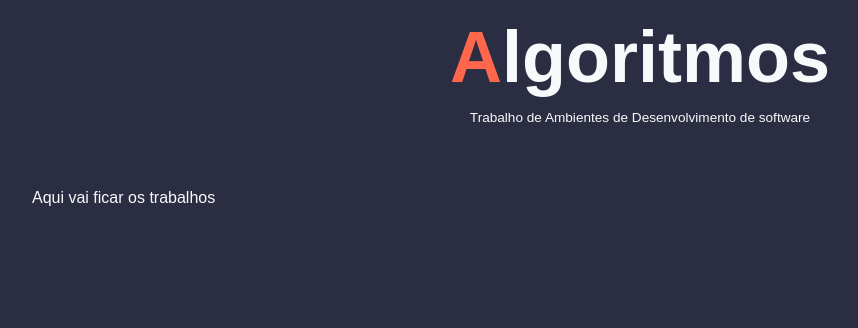
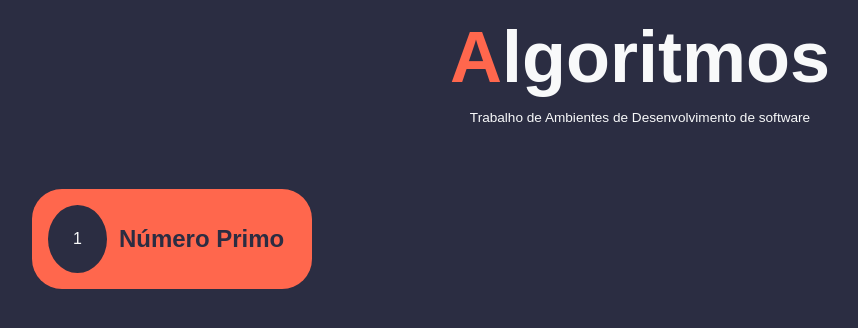
Before and after one commit to joaopedroalb/algorithms-unifor, a Next.js app: page / in a window 1280 px wide. Shown: the top 328 px of the page, without its empty margins (0-858 px from the left). Built offline with nearby package versions, Linux system fonts and the light colour scheme; a web font is replaced by a local one.

Commit message:
feat: create card component

```diff
--- /dev/null
+++ b/src/components/Card/index.js
@@ -0,0 +1,18 @@
+import Link from 'next/link'
+import React from 'react'
+import {CardMain,Title,Circle} from './styles'
+
+export default function Card(props) {
+  return (
+    <Link href={props.path} passHref>
+      <CardMain>
+          <Circle>
+              {props.number}
+          </Circle>
+          <Title>
+              {props.name}
+          </Title>
+      </CardMain>
+    </Link>
+  )
+}
--- /dev/null
+++ b/src/components/Card/styles.js
@@ -0,0 +1,31 @@
+import styled from "styled-components";
+
+export const CardMain = styled.div`
+    width: 280px;
+    background: var(--orange);
+    display: flex;
+    align-items: center;
+    justify-content: flex-start;
+    padding: 1rem;
+    gap: .75rem;
+    border-radius: 30px;
+    cursor: pointer;
+
+    overflow-y: hidden;
+    text-overflow: ellipsis;
+`
+
+export const Circle = styled.div`
+    padding: 25px;
+    border-radius: 50%;
+    background: var(--dark-blue);
+    display: flex;
+    align-items: center;
+    justify-content: center;
+`
+
+export const Title = styled.h1`
+    color: var(--dark-blue);
+    font-size: 1.5rem;
+    font-weight: 600;
+`
--- a/src/pages/index.js
+++ b/src/pages/index.js
@@ -1,4 +1,5 @@
 
+import Card from '../components/Card'
 import {Main,Header,Title,SubTitle,CardContainer} from '../styles/Home'
 
 export default function Home() {
@@ -9,7 +10,7 @@ export default function Home() {
         <SubTitle>Trabalho de Ambientes de Desenvolvimento de software</SubTitle>
       </Header>
       <CardContainer>
-        <p>Aqui vai ficar os trabalhos</p>
+        <Card number={1} name="Número Primo" path="prime"/>
       </CardContainer>
     </Main>
   )
```
